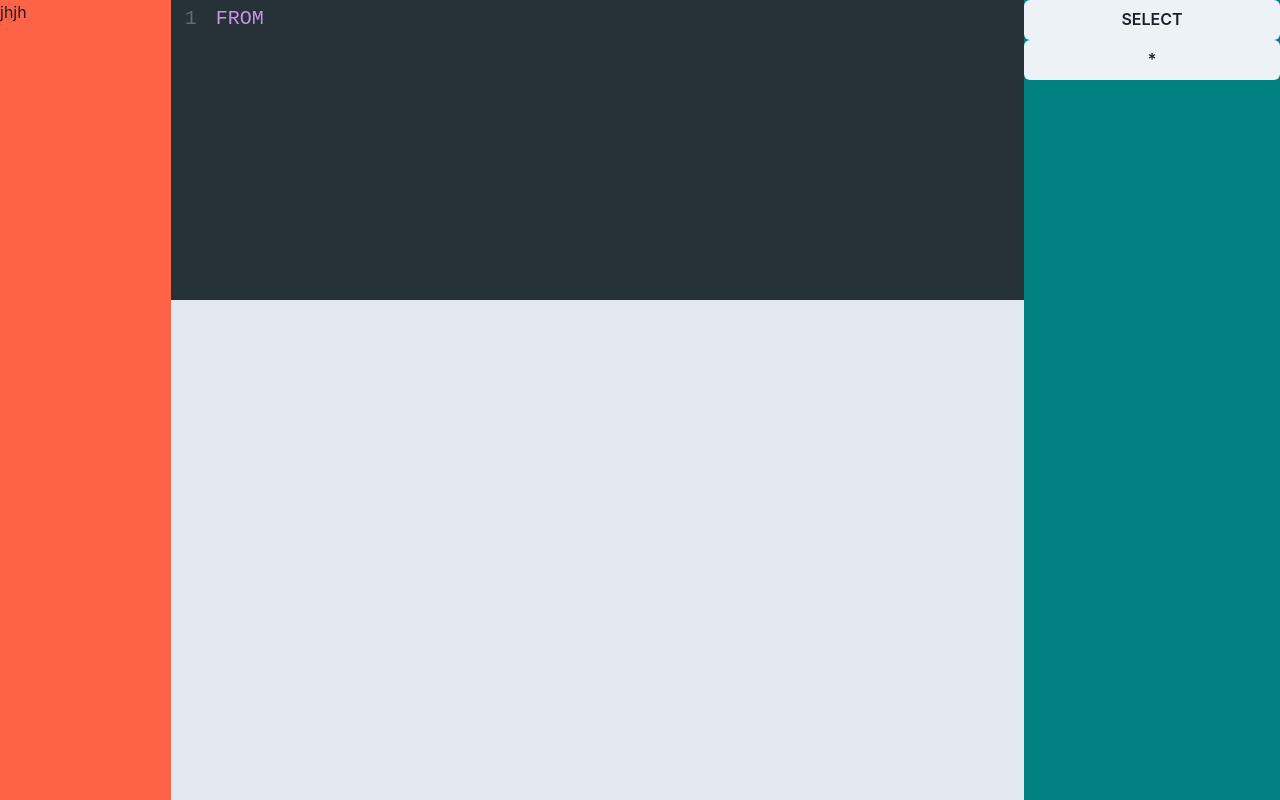
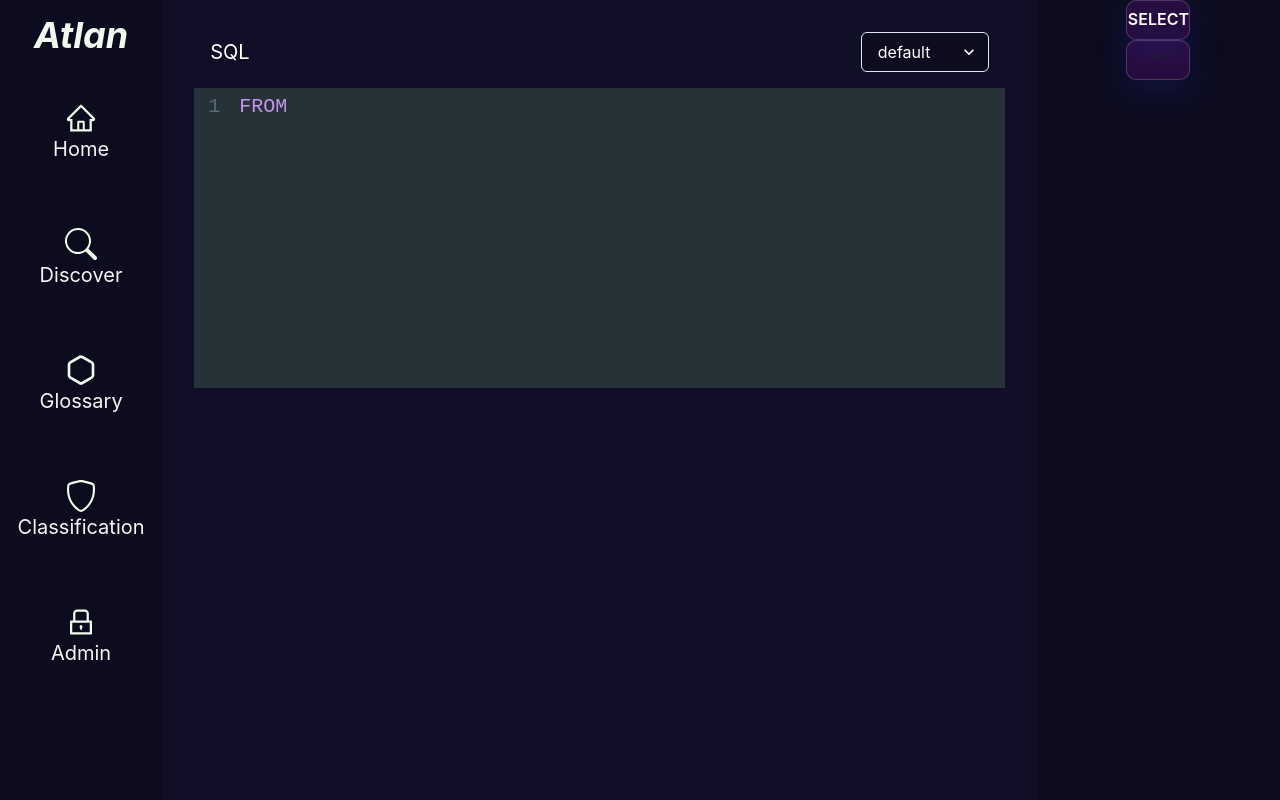
Before and after one commit to iamshubhankarkhare/sql-editor, a React (Create React App) app: page / in a window 1280 px wide. Built offline with nearby package versions, Linux system fonts and the light colour scheme.

Commit message:
add sidebar

```diff
--- a/package.json
+++ b/package.json
@@ -14,6 +14,7 @@
     "react": "^17.0.2",
     "react-codemirror2": "^7.2.1",
     "react-dom": "^17.0.2",
+    "react-icons": "^4.2.0",
     "react-scripts": "4.0.3",
     "web-vitals": "^1.0.1"
   },
--- a/src/App.css
+++ b/src/App.css
@@ -27,8 +27,16 @@
 .App-link {
   color: #61dafb;
 }
-.codemirror-wrapper{
-    width:100% !important;
+.codemirror-wrapper {
+  width: 100% !important;
+}
+.glassmorphism {
+  background: rgba(117, 21, 164, 0.25) !important;
+  box-shadow: 0 8px 32px 0 rgba(31, 38, 135, 0.37) !important;
+  backdrop-filter: blur(4px) !important;
+  -webkit-backdrop-filter: blur(4px) !important;
+  border-radius: 10px !important;
+  border: 1px solid rgba(255, 255, 255, 0.18) !important;
 }
 @keyframes App-logo-spin {
   from {
--- a/src/components/editor.js
+++ b/src/components/editor.js
@@ -8,18 +8,50 @@ import 'codemirror/keymap/vim.js';
 import 'codemirror/keymap/emacs.js';
 import 'codemirror/addon/dialog/dialog.js';
 import 'codemirror/addon/search/searchcursor.js';
-import { Flex, SimpleGrid } from '@chakra-ui/react';
+import { Flex, Text, Select, SimpleGrid } from '@chakra-ui/react';
 
-function Editor({ suggestionChips, setSuggestionchips }) {
-  console.log(suggestionChips);
+function Editor({ suggestions, setSuggestions }) {
+  console.log(suggestions);
   const [code, setCode] = useState('');
+  const [keybind, setKeybind] = useState('default');
 
+  const keybindings = ['default', 'vim', 'emacs'];
   useEffect(() => {
-    setCode(`${code} ${suggestionChips}`);
-  }, [suggestionChips]);
+    setCode(`${code} ${suggestions}`);
+  }, [suggestions]);
 
   return (
-    <Flex w="100%" fontSize={['md', 'xl']}>
+    <Flex
+      w="100%"
+      fontSize={['md', 'xl']}
+      m="8"
+      borderRadius="10px"
+      direction="column"
+    >
+      <Flex w="100%" justify="space-between" px="4" align="center" mb="4">
+        <Text color="white" fontSize="xl" fontWeight="400">
+          SQL
+        </Text>
+        <Select
+          w="32"
+          bg="bg.primary"
+          color="white"
+          value={keybind}
+          onChange={(e) => {
+            setKeybind(e.target.value);
+          }}
+        >
+          {keybindings.map((keybinding, i) => (
+            <option
+              value={keybinding}
+              style={{ backgroundColor: '#0D0C1F' }}
+              key={i}
+            >
+              {keybinding}
+            </option>
+          ))}
+        </Select>
+      </Flex>
       <CodeMirror
         value={code}
         className="codemirror-wrapper"
@@ -27,11 +59,12 @@ function Editor({ suggestionChips, setSuggestionchips }) {
           mode: 'sql',
           theme: 'material',
           lineNumbers: true,
+          keyMap: `${keybind}`,
         }}
         onChange={(editor, data, value) => {
           console.log(editor);
           setCode(value);
-          setSuggestionchips('');
+          setSuggestions('');
         }}
       />
     </Flex>
--- /dev/null
+++ b/src/components/navigations.js
@@ -0,0 +1,43 @@
+import React, { useState } from 'react';
+import { AiOutlineHome, AiOutlineLock } from 'react-icons/ai';
+import { BsSearch, BsShield } from 'react-icons/bs';
+import { FiHexagon } from 'react-icons/fi';
+import { Icon, Flex, Box, Text } from '@chakra-ui/react';
+
+function Navigations() {
+  const navs = [
+    { text: 'Home', icon: AiOutlineHome },
+    { text: 'Discover', icon: BsSearch },
+    { text: 'Glossary', icon: FiHexagon },
+    { text: 'Classification', icon: BsShield },
+    { text: 'Admin', icon: AiOutlineLock },
+  ];
+  return (
+    <Flex bg="bg.primary" direction="column" align="center" h="100%">
+      {navs.map((nav, i) => (
+        <Flex
+          w="32"
+          key={i}
+          direction="column"
+          align="center"
+          my="2"
+          py="6"
+          _hover={{
+            background: 'rgba( 117, 21, 164, 0.25 )',
+            boxShadow: ' 0 8px 32px 0 rgba( 31, 38, 135, 0.37 )',
+            backdropFilter: 'blur( 4px )',
+            borderRadius: '10px',
+            cursor: 'pointer',
+          }}
+        >
+          <Icon as={nav.icon} color="#f1faee" w="8" h="8" />
+          <Text color="#F5F5F5" fontSize="xl">
+            {nav.text}
+          </Text>
+        </Flex>
+      ))}
+    </Flex>
+  );
+}
+
+export default Navigations;
--- a/src/index.js
+++ b/src/index.js
@@ -4,10 +4,22 @@ import './index.css';
 import App from './App';
 import reportWebVitals from './reportWebVitals';
 import { ChakraProvider } from '@chakra-ui/react';
+import { extendTheme } from '@chakra-ui/react';
+
+// 2. Extend the theme to include custom colors, fonts, etc
+const theme = extendTheme({
+  colors: {
+    bg: {
+      primary: '#0D0C1F',
+      secondary: '#100F27',
+      tertiary: '#3C096C',
+    },
+  },
+});
 
 ReactDOM.render(
   <React.StrictMode>
-    <ChakraProvider>
+    <ChakraProvider theme={theme}>
       <App />
     </ChakraProvider>
   </React.StrictMode>,
--- a/src/pages/playgroud.js
+++ b/src/pages/playgroud.js
@@ -1,24 +1,53 @@
 import React, { useState } from 'react';
 import Editor from '../components/editor';
-import { Button, Flex, SimpleGrid } from '@chakra-ui/react';
+import { Button, Flex, SimpleGrid, Text } from '@chakra-ui/react';
+import Navigations from '../components/navigations';
 
 function Playgroud() {
-  const [suggestionChips, setSuggestionchips] = useState('FROM');
+  const [suggestions, setSuggestions] = useState('FROM');
   const handleClick = (text) => {
-    setSuggestionchips(text);
+    setSuggestions(text);
   };
   return (
-    <Flex bg="gray.200" h="100vh" justify="space-between">
-      <Flex bg="tomato" direction="column" display={['none', 'flex']} w="20vw">
-        jhjh
+    <Flex bg="bg.secondary" h="100vh" justify="space-between">
+      <Flex direction="column" display={['none', 'flex']} w="20vw">
+        <Text
+          bg="bg.primary"
+          py="2"
+          as="i"
+          textAlign="center"
+          fontSize="4xl"
+          fontWeight="700"
+          color="#f1faee"
+        >
+          Atlan
+        </Text>
+        <Navigations />
       </Flex>
-      <Editor
-        suggestionChips={suggestionChips}
-        setSuggestionchips={setSuggestionchips}
-      />
-      <Flex bg="teal" direction="column" display={['none', 'flex']} w="30vw">
-        <Button onClick={() => handleClick('SELECT')}>SELECT</Button>
-        <Button onClick={() => handleClick('*')}>*</Button>
+      <Editor suggestions={suggestions} setSuggestions={setSuggestions} />
+      <Flex
+        direction="column"
+        bg="bg.primary"
+        align="center"
+        display={['none', 'flex']}
+        w="30vw"
+      >
+        <Button
+          w="16"
+          bg="transparent"
+          color="white"
+          className="glassmorphism"
+          onClick={() => handleClick('SELECT')}
+        >
+          SELECT
+        </Button>
+        <Button
+          w="16"
+          className="glassmorphism"
+          onClick={() => handleClick('*')}
+        >
+          *
+        </Button>
       </Flex>
     </Flex>
   );
```
Also changed, not shown: 1 other file (tests, documents, lock files or other folders).
